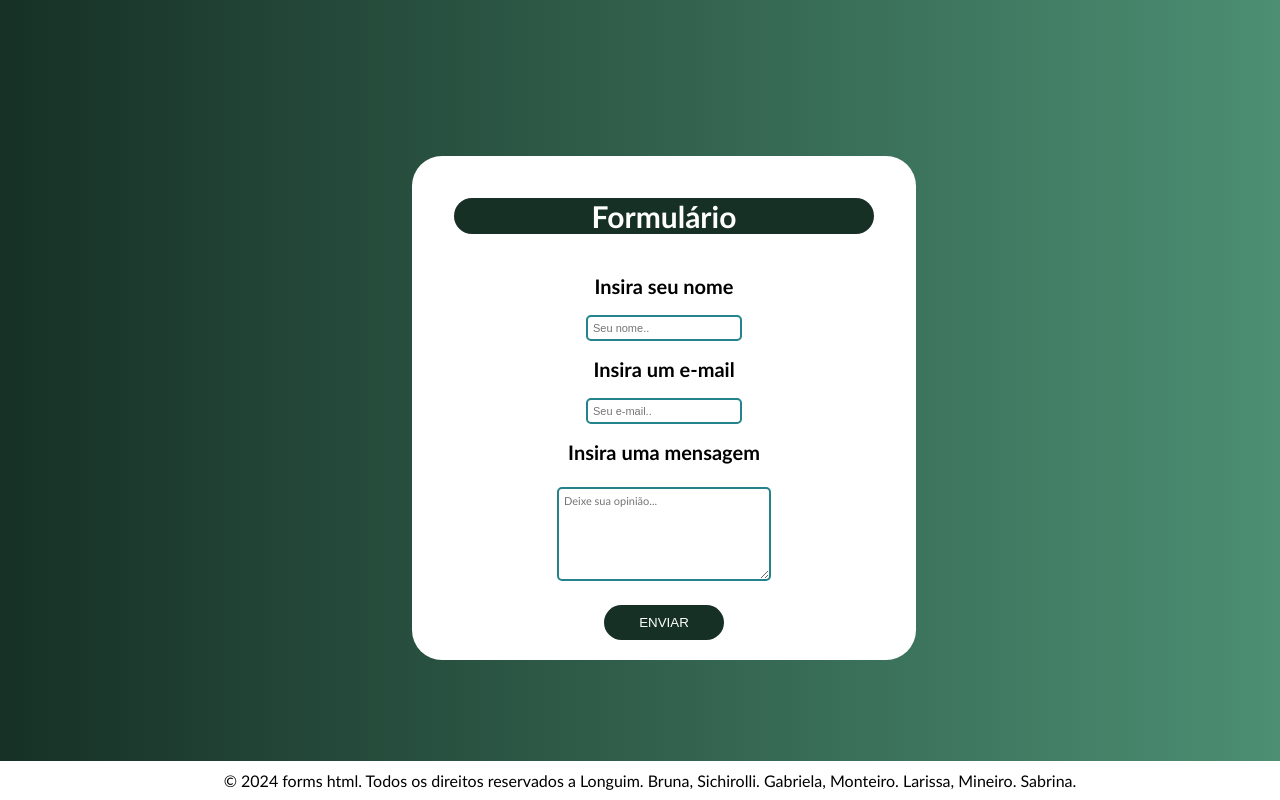
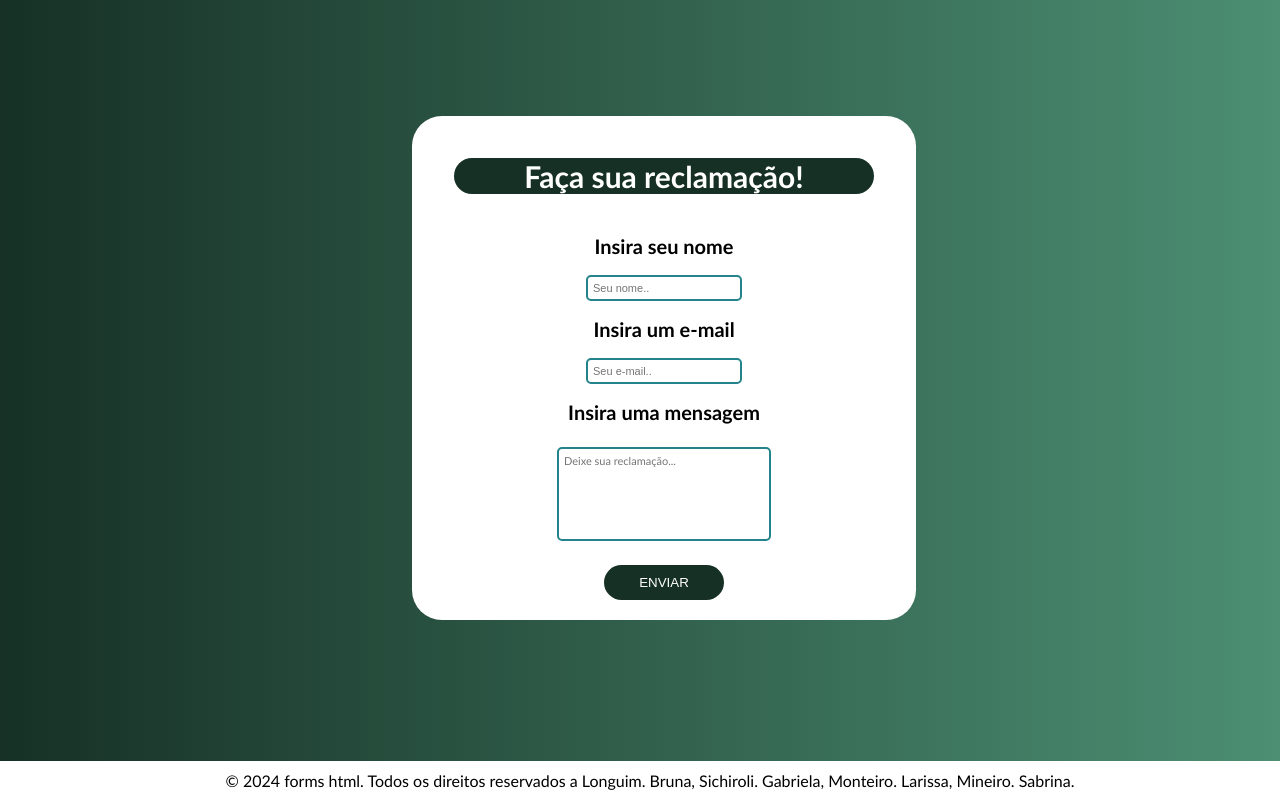
Before and after one commit to sabr1na-rm/Desenvolvimento-Web, a plain HTML site: page lab128/index.html in a window 1280 px wide. Drawn offline with Linux system fonts and the light colour scheme.

Commit message:
commit final (?)

```diff
--- a/lab128/index.html
+++ b/lab128/index.html
@@ -12,7 +12,7 @@
 
 <body>
     <div class="cadastro">
-        <h1>Formulário</h1>
+        <h1>Faça sua reclamação!</h1>
         <form id="emailForms" action="https://formsubmit.co/sabrinamineiro021@gmail.com" method="POST">
             <div class="name">
                 <h2>Insira seu nome</h2>
@@ -23,7 +23,7 @@
                 <input type="email" id="email" name="email" placeholder="Seu e-mail.." required>
             </div>
             <h2>Insira uma mensagem</h2>
-            <textarea class=dentro name="message" rows="5" cols="30" placeholder="Deixe sua opinião..."></textarea>
+            <textarea class=dentro name="message" rows="5" cols="30" placeholder="Deixe sua reclamação..."></textarea>
 
 
 
@@ -34,7 +34,7 @@
     </div>
 
     <div class="rodape">
-        <footer>© 2024 forms html. Todos os direitos reservados a Longuim. Bruna, Sichirolli. Gabriela, Monteiro.
+        <footer>© 2024 forms html. Todos os direitos reservados a Longuim. Bruna, Sichiroli. Gabriela, Monteiro.
             Larissa, Mineiro. Sabrina.</footer>
     </div>
 
--- a/lab128/styles.css
+++ b/lab128/styles.css
@@ -10,7 +10,7 @@ body {
     height: 500px;
     right: 50%;
     left: 40%;
-    top: 32%;
+    top: 27%;
     margin: -100px -100px;
     border-radius: 30px;
     padding: 2px;
@@ -87,7 +87,7 @@ button:hover {
     transform: scale(1.2)
 }
 
-textarea {
+.dentro {
     background-color: #ffffff;
     /* Cor de fundo para e-mail */
     border: 2px solid #24838a;
@@ -97,6 +97,7 @@ textarea {
     width: 200px;
     height:80px;
     margin: 6px;
+    resize: none;
 
 }
 .dentro{
```
